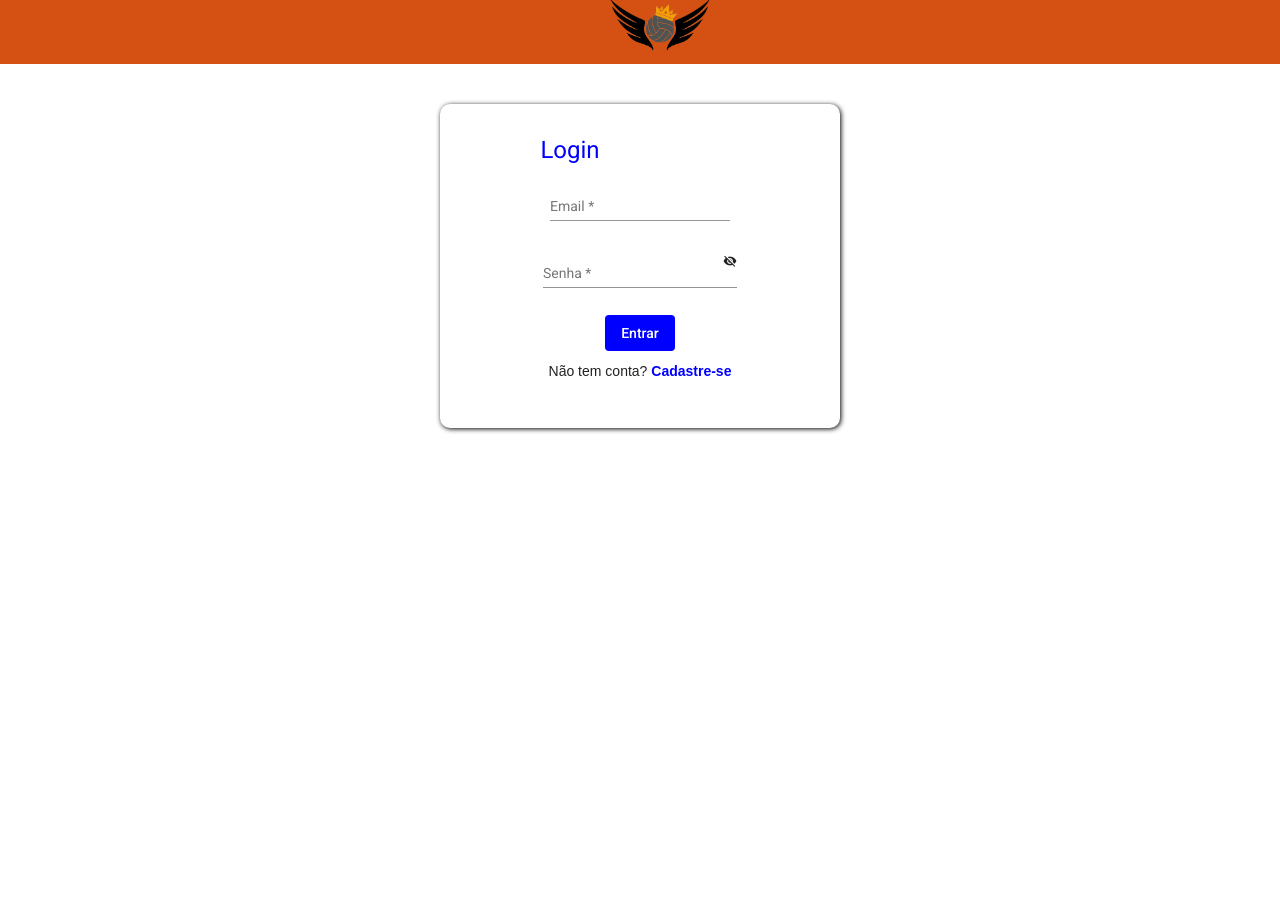
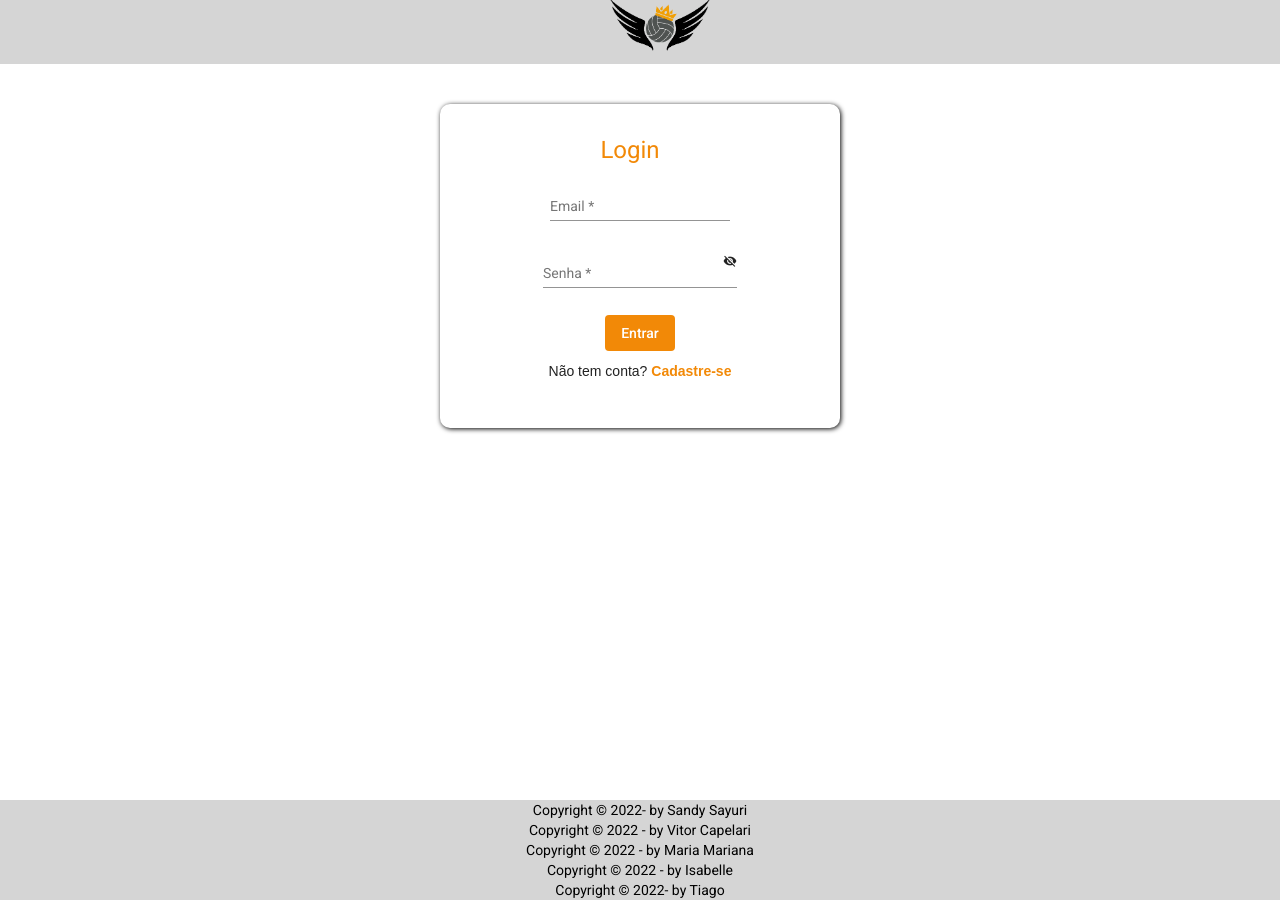
Before and after one commit to Sandy-Sayuri/trabalho_de_comclusao_de_curso, an Angular app in the folder front-1/: page /login in a window 1280 px wide. Before the commit the page ends 800 px from the top, so only its background shows below. Built offline with nearby package versions, Linux system fonts and the light colour scheme.

Commit message:
login quase finalizado

```diff
--- a/front-1/src/app/app.component.html
+++ b/front-1/src/app/app.component.html
@@ -1,3 +1,6 @@
-<main>
-    <router-outlet></router-outlet>
-</main>
+<body>
+    <main>
+        <router-outlet></router-outlet>
+    </main>
+</body>
+<app-footer></app-footer>
--- a/front-1/src/app/app.module.ts
+++ b/front-1/src/app/app.module.ts
@@ -8,6 +8,7 @@ import { BrowserAnimationsModule } from '@angular/platform-browser/animations';
 import { ToastrModule } from 'ngx-toastr';
 import { AppRoutingModule } from './app-routing.module';
 import { AppComponent } from './app.component';
+import { FooterComponent } from './components/footer/footer.component';
 import { HeaderComponent } from './components/header/header.component';
 import { MaterialModule } from './material.module';
 import { getPaginatorIntl } from './paginator';
@@ -21,7 +22,8 @@ import { LoginComponent } from './view/login/login.component';
   declarations: [
     AppComponent,
     LoginComponent,
-    HeaderComponent
+    HeaderComponent,
+    FooterComponent
   ],
   imports: [
     BrowserModule,
--- a/front-1/src/app/components/footer/footer.component.css
+++ b/front-1/src/app/components/footer/footer.component.css
@@ -0,0 +1,5 @@
+mat-card-footer{
+    background-color:#d5d5d5;
+    text-align: center;
+
+}
--- a/front-1/src/app/components/footer/footer.component.html
+++ b/front-1/src/app/components/footer/footer.component.html
@@ -1 +1,7 @@
-<p>footer works!</p>
+<mat-card-footer>
+    Copyright  &copy; 2022- by Sandy Sayuri<br>
+	Copyright  &copy; 2022 - by Vitor Capelari<br>
+	Copyright  &copy; 2022 - by Maria Mariana<br>
+	Copyright  &copy; 2022 - by Isabelle<br>
+	Copyright  &copy; 2022- by Tiago<br>
+</mat-card-footer>
--- a/front-1/src/app/components/header/header.component.css
+++ b/front-1/src/app/components/header/header.component.css
@@ -1,5 +1,5 @@
 mat-toolbar{
-    background-color:#D45113;
+    background-color:#d5d5d5
 }
 .logo{
     margin-block: 40%;
--- a/front-1/src/app/view/login/login.component.css
+++ b/front-1/src/app/view/login/login.component.css
@@ -1,12 +1,4 @@
-body{
-    background-color: black;
-    height:100%;
-    width:100% ;
 
-   background-repeat: no-repeat;
-   background-size: cover;
-   background-attachment: fixed;
-}
 .logo{
     height:60%;
     width:60%
@@ -30,10 +22,10 @@ body{
 
 }
 .title{
-    color: blue;
+    color:#F28907;
     margin-left: auto;
     margin-right: auto;
-    width: 7em
+    width: 12em
 
 }
 
@@ -44,10 +36,10 @@ body{
     width: 100%;
 }
 .btn-success{
-    background-color:blue ;
+    background-color:#F28907 ;
 }
 a{
-    color: blue;
+    color: #F28907;
     font-weight: bold;
     text-decoration: none;
 }
--- a/front-1/src/app/view/login/login.component.html
+++ b/front-1/src/app/view/login/login.component.html
@@ -9,7 +9,8 @@
     <mat-card-content>
       <form class="card-top" fxLayout="column" fxLayoutAlign="center center" fxLayoutGap="10px" [formGroup]="loginForm">
         <mat-form-field class="input">
-          <input (input)="validacao = false" matInput placeholder="Email" formControlName="username">
+          <input (input)="validacao = false" matInput
+          placeholder="Email" formControlName="username">
           <!-- <mat-error *ngIf="loginForm.controls.username.invalid">Informe seu nome de usuário.</mat-error> -->
         </mat-form-field>
         <mat-form-field class="input">
@@ -19,7 +20,7 @@
         </mat-form-field>
         <section class="sectionLogin">
           <div class="button">
-            <button mat-button color="primary" style="color:white; "class="btn-success"(click)="login(loginForm.value)"routerLink="/dashboard/apdata/feriados" [disabled]="!loginForm.valid">Entrar</button>
+            <button mat-button color="primary" style="color:white; "class="btn-success"(click)="login(loginForm.value)"routerLink="/home" [disabled]="!loginForm.valid">Entrar</button>
           </div>
         </section>
         <section class="sectionLogin">
--- a/front-1/src/index.html
+++ b/front-1/src/index.html
@@ -1,11 +1,11 @@
 <!doctype html>
-<html lang="en">
+<html lang="pt-br">
 <head>
   <meta charset="utf-8">
   <title>Front1</title>
   <base href="/">
   <meta name="viewport" content="width=device-width, initial-scale=1">
-  <link rel="icon" type="image/x-icon" href="favicon.ico">
+  <link  class='icon'rel="icon"  href="favicon (1).ico">
   <link rel="preconnect" href="https://fonts.gstatic.com">
   <link href="https://fonts.googleapis.com/css2?family=Roboto:wght@300;400;500&display=swap" rel="stylesheet">
   <link href="https://fonts.googleapis.com/icon?family=Material+Icons" rel="stylesheet">
--- a/front-1/src/styles.css
+++ b/front-1/src/styles.css
@@ -2,3 +2,9 @@
 
 html, body { height: 100%; }
 body { margin: 0; font-family: Roboto, "Helvetica Neue", sans-serif; }
+.icon{
+        height:5%;
+        width:5%
+
+
+}
```
Also changed, not shown: 2 other files (tests, documents, lock files or other folders).
